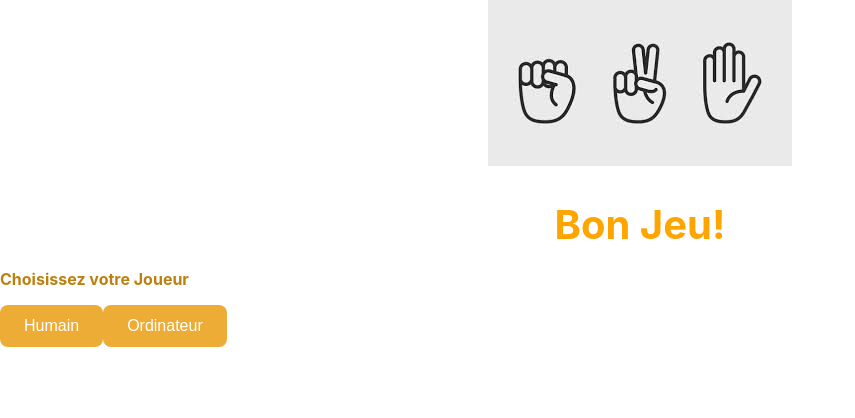
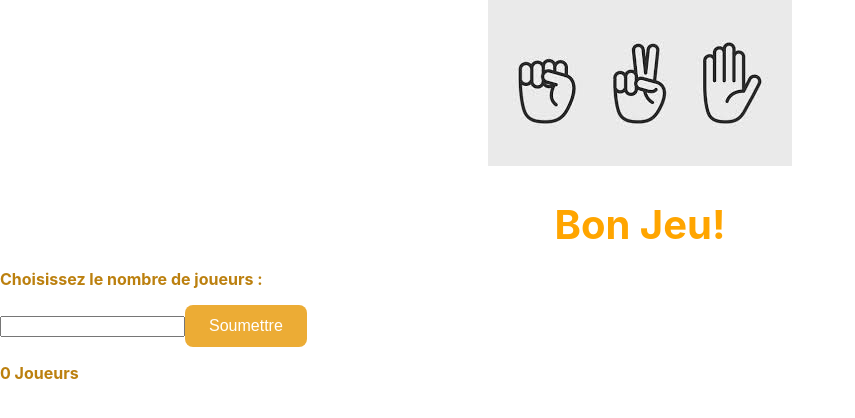
Before and after one commit to mariewgr/PierreFeuilleCiseaux, a React (Create React App) app: page / in a window 1280 px wide. Shown: the top 418 px of the page, without its empty margins (0-855 px from the left). Built offline with nearby package versions, Linux system fonts and the light colour scheme.

Commit message:
N joueurs

```diff
--- a/src/App.js
+++ b/src/App.js
@@ -1,20 +1,21 @@
 import logo from './assets/logo.png';
-import gagne from './assets/gagne.png';
-import perdu from './assets/perdu.png';
-import egalite from './assets/egalite.png';
 import './App.css';
-import { JeuJoueur, JeuOrdinateur } from './handleClick';
 import React, { useState } from 'react';
-import Ciseaux from './Components/Ciseaux';
-import Pierre from './Components/Pierre';
-import Feuille from './Components/Feuille';
+import TouslesJoueurs from './Components/TouslesJoueurs';
+
 
 function JeuPierreFeuilleCiseau() {
-  const [coupJoueur, setCoupJoueur] = useState(null);
-  const [coupOrdinateur1, setCoupOrdinateur1] = useState(null);
-  const [coupOrdinateur2, setCoupOrdinateur2] = useState(null);
-  const [choixJoueur, setChoixJoueur] = useState(null); // enregistre si le joueur veux jouer par lui-même ou faire jouer un deuxième ordinateur
-  const [resultat, setResultat] = useState(null);
+  const [text, setText] = useState(null);
+  const [nbJoueur, setNBJoueur] = useState(0);
+
+  const handleChange = (event) => {
+    setText(event.target.value);
+  };
+
+  const handleSubmit = (event) => {
+    event.preventDefault();
+    setNBJoueur(text)
+  };
 
   return (
     <div>
@@ -24,39 +25,15 @@ function JeuPierreFeuilleCiseau() {
           Bon Jeu!
         </h1>
         </div>
-      <div className='choix'>
-        <p> Choisissez votre Joueur</p>
-        <button className='bouton' onClick={() => setChoixJoueur(0)}>
-          Humain
-          </button>
-      <button onClick={() => {setChoixJoueur(1); JeuOrdinateur(setCoupOrdinateur1, setCoupOrdinateur2, setResultat, null, null)}}>
-        Ordinateur
-        </button>
-      </div>
-      <div>
-        {choixJoueur === 0 ?  <div className='joueur'>
-        <p>
-        {coupJoueur}
-      </p>
-      <p>Choisissez votre coup :</p>
-      <button onClick={() => {JeuJoueur(Pierre, setCoupJoueur, setCoupOrdinateur2, setResultat, null)}}>Pierre </button>
-      <button onClick={() => {JeuJoueur(Feuille, setCoupJoueur, setCoupOrdinateur2, setResultat, null)}}>Feuille</button>
-      <button onClick={() => {JeuJoueur(Ciseaux, setCoupJoueur, setCoupOrdinateur2, setResultat, null)}}>Ciseaux</button>
-      </div>
-      : <div className='Ordinateur1'>
-      {
-        <p>{coupOrdinateur1}</p>
-      }
-      </div>}
-      </div>
-      <div className='Ordinateur2'>
-      {coupOrdinateur2 !== null && (
-        <p>{coupOrdinateur2}</p>
-      )}
-      </div>
-      {resultat !== null && <p className='result'> {resultat === 0 ? <img src={egalite} className="egalite" alt="egalite" /> :
-        resultat === 1 ? <img src={gagne} className="gagne" alt="gagne" /> :
-        <img src={perdu} className="perdu" alt="perdu" />}</p>}
+        <div className='nbjoueur'>
+            <p> Choisissez le nombre de joueurs :</p>
+            <form onSubmit={handleSubmit}>
+            <input type="text" value={text} onChange={handleChange} />
+            <button type="submit">Soumettre</button>
+      </form>
+      <p>{nbJoueur} Joueurs</p>
+          </div>
+        <TouslesJoueurs n={nbJoueur}></TouslesJoueurs>
     </div>
   );
 }
--- /dev/null
+++ b/src/Components/Joueur.js
@@ -0,0 +1,55 @@
+import Ciseaux from './Ciseaux';
+import Pierre from './Pierre';
+import Feuille from './Feuille';
+import { useState } from 'react';
+import { JeuJoueur, JeuOrdinateur } from './../handleClick';
+import gagne from './../assets/gagne.png';
+import perdu from './../assets/perdu.png';
+import egalite from './../assets/egalite.png';
+
+const Joueur =  () => {
+    const [coupJoueur, setCoupJoueur] = useState(null);
+    const [coupOrdinateur1, setCoupOrdinateur1] = useState(null);
+    const [coupOrdinateur2, setCoupOrdinateur2] = useState(null);
+    const [choixJoueur, setChoixJoueur] = useState(null);
+    const [resultat, setResultat] = useState(null);
+
+ return (<div>
+        <div className='choix'>
+        <p> Choisissez votre Joueur</p>
+        <button className='bouton' onClick={() => setChoixJoueur(0)}>
+          Humain
+          </button>
+      <button onClick={() => {setChoixJoueur(1); JeuOrdinateur(setCoupOrdinateur1, setCoupOrdinateur2, setResultat, null, null)}}>
+        Ordinateur
+        </button>
+      </div>
+      <div>
+        {choixJoueur === 0 ?
+         <div className='joueur'>
+        <p>
+        {coupJoueur}
+      </p>
+      <p>Choisissez votre coup :</p>
+      <button onClick={() => {JeuJoueur(Pierre, setCoupJoueur, setCoupOrdinateur2, setResultat, null)}}>Pierre </button>
+      <button onClick={() => {JeuJoueur(Feuille, setCoupJoueur, setCoupOrdinateur2, setResultat, null)}}>Feuille</button>
+      <button onClick={() => {JeuJoueur(Ciseaux, setCoupJoueur, setCoupOrdinateur2, setResultat, null)}}>Ciseaux</button>
+      </div>
+      : <div className='Ordinateur1'>
+      {
+        <p>{coupOrdinateur1}</p>
+      }
+      </div>}
+      </div>
+      <div className='Ordinateur2'>
+      {coupOrdinateur2 !== null && (
+        <p>{coupOrdinateur2}</p>
+      )}
+      </div>
+      {resultat !== null && <p className='result'> {resultat === 0 ? <img src={egalite} className="egalite" alt="egalite" /> :
+        resultat === 1 ? <img src={gagne} className="gagne" alt="gagne" /> :
+        <img src={perdu} className="perdu" alt="perdu" />}</p>}
+</div>)
+}
+
+export default Joueur;
--- /dev/null
+++ b/src/Components/TouslesJoueurs.js
@@ -0,0 +1,12 @@
+import React from 'react';
+import Joueur from './Joueur.js';
+
+function TouslesJoueurs({ n }) {
+  const joueurs = Array.from({ length: n }, (value, index) => (
+    <><Joueur key={index}></Joueur><br /><br /><br /><br /><br /></>
+  ));
+
+  return <div>{joueurs}</div>;
+}
+
+export default TouslesJoueurs;
```
